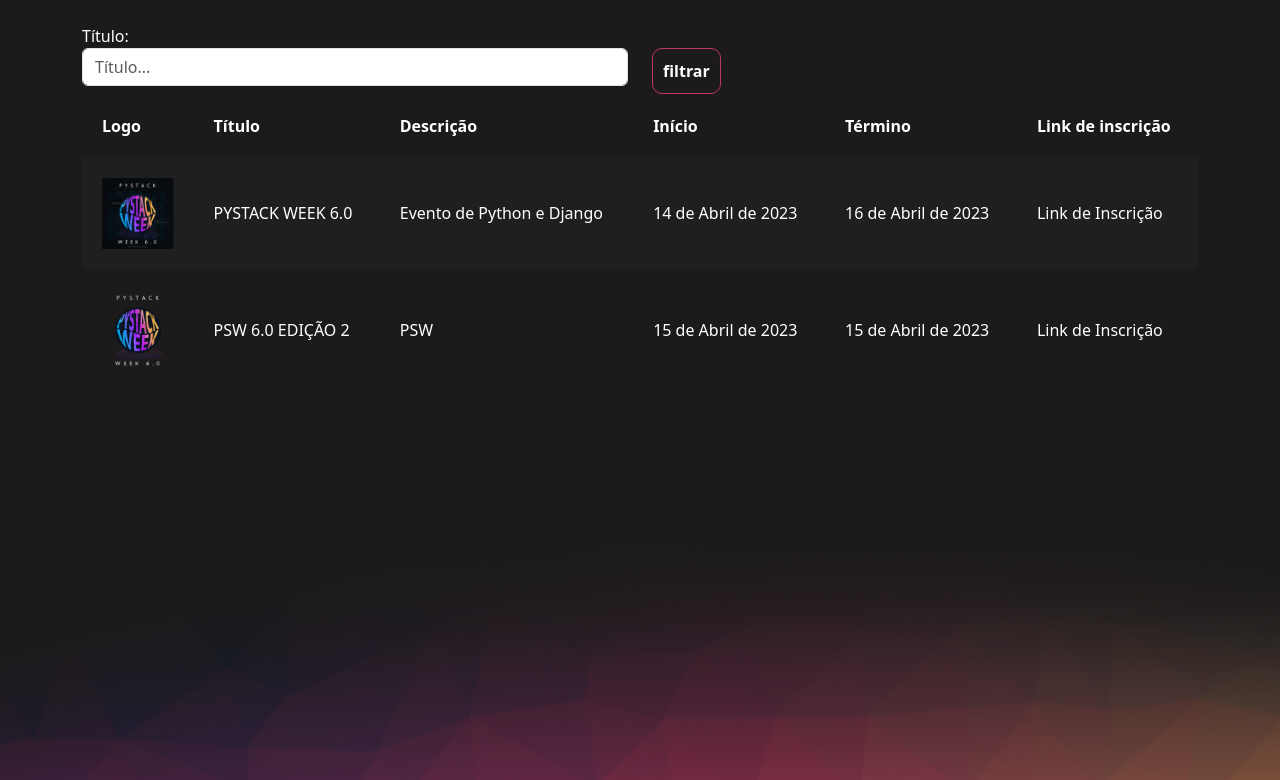
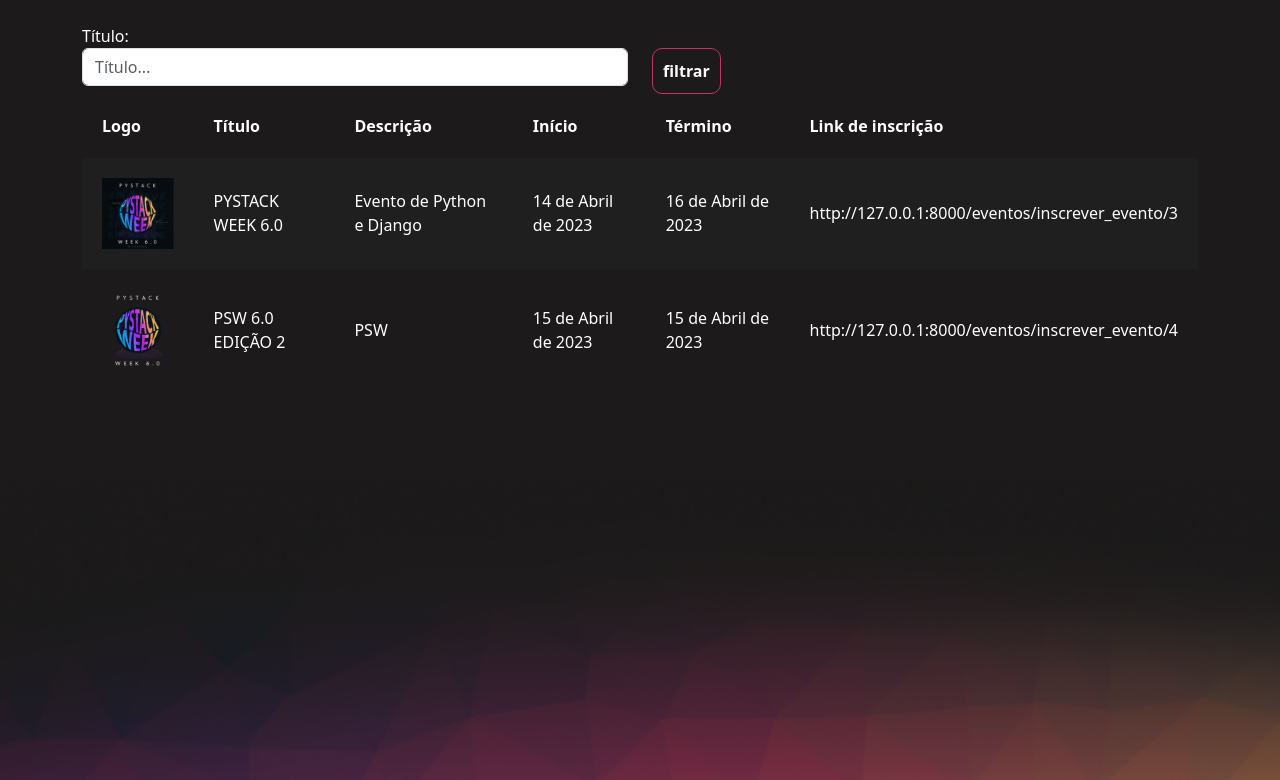
Before and after one commit to aquelevitor/PSW, a Django app: page /eventos/gerenciar_evento/ in a window 1280 px wide. Shown: the part 56-836 px from the top of the page. Run offline with Django 4.2, Linux system fonts and the light colour scheme; a user stored in the database is signed in; data comes from the database, SQL or seed files in the repository; both versions use the stored data as it was after the commit.

Commit message:
Cria um botão de inscrição e adiciona o usuário a lista de participantes

```diff
--- a/eventos/models.py
+++ b/eventos/models.py
@@ -9,6 +9,7 @@
     data_termino = models.DateField()
     carga_horaria = models.IntegerField()
     logo = models.FileField(upload_to="logos")
+    partcipantes = models.ManyToManyField(User, related_name="evento_participante", null=True, blank=True)
 
     #paleta de cores
     cor_principal = models.CharField(max_length=7)
--- a/eventos/templates/gerenciar_evento.html
+++ b/eventos/templates/gerenciar_evento.html
@@ -39,7 +39,7 @@
                     <td>{{evento.descricao}}</td>
                     <td>{{evento.data_inicio}}</td>
                     <td>{{evento.data_termino}}</td>
-                    <td>Link de Inscrição</td>
+                    <td>http://127.0.0.1:8000/eventos/inscrever_evento/{{evento.id}}</td>
                 </tr>
             {% endfor %}
         </table>
--- a/eventos/urls.py
+++ b/eventos/urls.py
@@ -4,5 +4,5 @@
 urlpatterns = [
     path('novo_evento/', views.novo_evento, name="novo_evento"),
     path('gerenciar_evento/', views.gerenciar_evento, name="gerenciar_evento"),
-    path('inscrever_evento/<int:id>/', views.inscrever_evento, name='inscrever_evento')
+    path('inscrever_evento/<int:id>/', views.inscrever_evento, name='inscrever_evento'),
 ]
--- a/eventos/views.py
+++ b/eventos/views.py
@@ -41,7 +41,7 @@
         return redirect(reverse('novo_evento'))
 
 
-
+@login_required
 def gerenciar_evento(request):
     if request.method == "GET":
         nome = request.GET.get('nome')
@@ -52,8 +52,15 @@
             eventos = eventos.filter(nome__contains = nome)
         return render(request, 'gerenciar_evento.html', {'eventos':eventos})
 
-
-def inscrever_evento(request):
+@login_required
+def inscrever_evento(request, id):
     evento = get_object_or_404(Evento, id=id)
     if request.method == "GET":
-        return render(request, 'inscrever_evento.html')
+        return render(request, 'inscrever_evento.html', {'evento':evento})
+    elif request.method == "POST":
+        evento.partcipantes.add(request.user)
+        evento.save()
+
+        messages.add_message(request, constants.SUCCESS, 'Inscrição realizada com sucesso.')
+
+        return redirect(f'/eventos/inscrever_evento/{evento.id}')
```
Also changed, not shown: eventos/templates/inscrever_evento.html (+41 -0 lines), db.sqlite3, eventos/migrations/0002_evento_partcipantes.py (added), media/logos/só_o_resistor.png (added).
